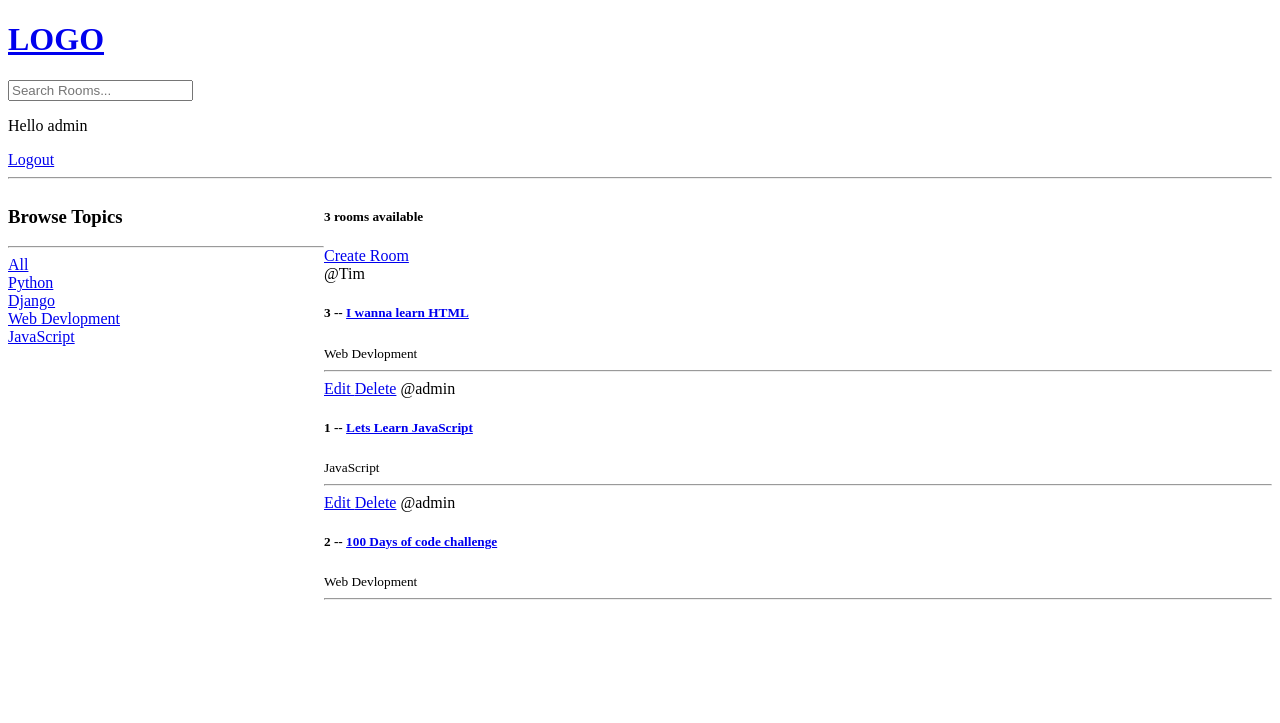
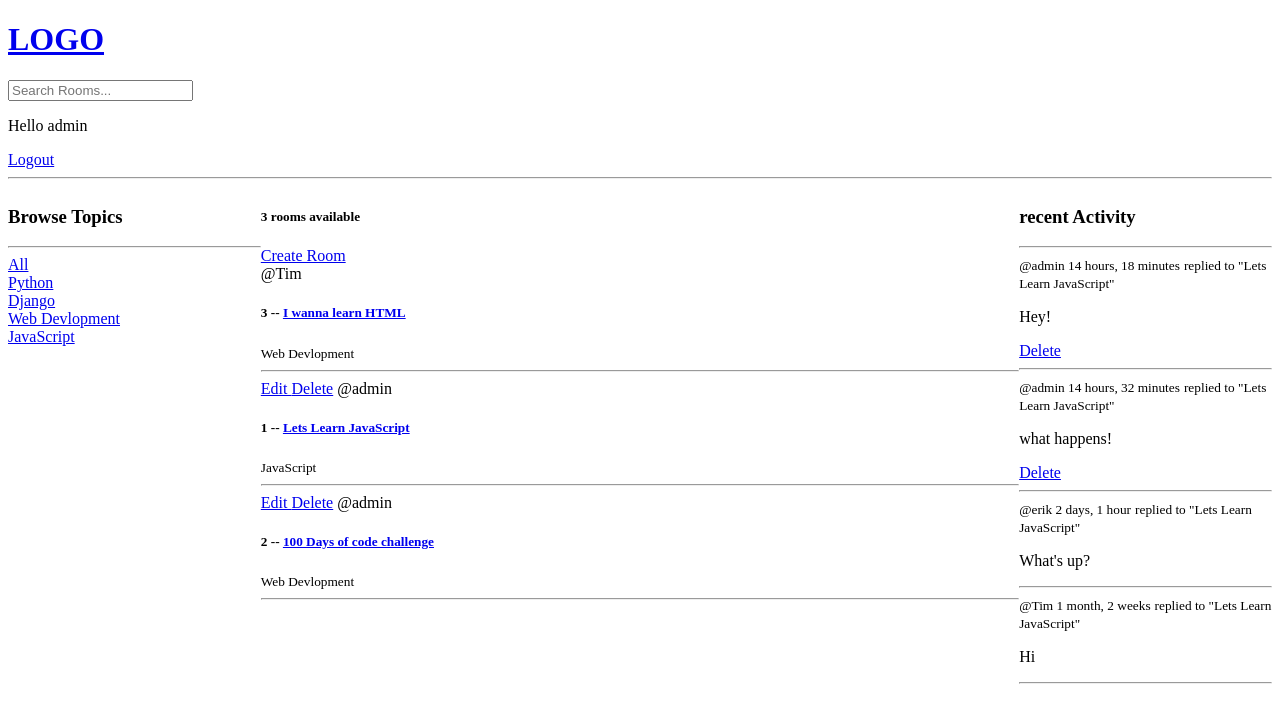
Before and after one commit to oyunmintrio95/Django_StudyBud, a Django app: page / in a window 1280 px wide. Shown: the top 723 px of the page. Run offline with Django 4.2, Linux system fonts and the light colour scheme; a user stored in the database is signed in; data comes from the database, SQL or seed files in the repository; both versions use the stored data as it was after the commit.

Commit message:
recent activities and filter

```diff
--- a/base/models.py
+++ b/base/models.py
@@ -36,6 +36,9 @@ class Message(models.Model):
     updated = models.DateTimeField(auto_now=True)
     created = models.DateTimeField(auto_now_add=True)
 
+    class Meta:
+        ordering = ['-updated', '-created']
+
     def __str__(self):
         # we want only first 50 characters for preview
         return self.body[0:50]
--- /dev/null
+++ b/base/templates/base/activity_component.html
@@ -0,0 +1,14 @@
+<h3>recent Activity</h3>
+<hr>
+{% for message in room_messages %}
+<div>
+    <small>@{{message.user}} {{message.created|timesince}}</small>
+    <small>replied to "{{message.room}}"</small>
+
+    <p>{{message.body}}</p>
+    {% if request.user == message.user %}
+    <a href="{% url 'delete-message' message.id %}">Delete</a>
+    {% endif %}
+    <hr>
+</div>
+{% endfor %}
--- /dev/null
+++ b/base/templates/base/feed_component.html
@@ -0,0 +1,14 @@
+<div>
+    {% for room in rooms %}
+    <div>
+        {% if request.user == room.host %}
+        <a href="{% url 'update-room' room.id %}"> Edit </a>
+        <a href="{% url 'delete-room' room.id %}" >Delete</a>
+        {% endif %}
+        <span>@{{room.host.username}}</span>
+        <h5>{{room.id}} -- <a href="{% url 'room' room.id %}">{{room.name}}</a></h5>
+        <small>{{room.topic.name}}</small>
+        <hr>
+    </div>
+  {% endfor %}
+</div>
--- a/base/templates/base/home.html
+++ b/base/templates/base/home.html
@@ -5,43 +5,25 @@
 <style>
     .home-container {
         display: grid;
-        grid-template-columns: 1fr 3fr;
+        grid-template-columns: 1fr 3fr 1fr;
     }
 </style>
 
 <div class="home-container">
     <div>
-        <h3>Browse Topics</h3>
-        <hr>
-
-        <div>
-            <a href="{% url 'home' %}">All</a>
-        </div>
-        {% for topic in topics %}
-            <div>
-                <a href="{% url 'home' %}?q={{topic.name}}">{{topic.name}}</a>
-            </div>
-        {% endfor %}
+        {% include 'base/topics_component.html' %}
     </div>
 
     <div>
         <h5>{{room_count}} rooms available</h5>
         <a href="{%url 'create-room' %}">Create Room</a>
-        <div>
-            {% for room in rooms %}
-            <div>
-                {% if request.user == room.host %}
-                <a href="{% url 'update-room' room.id %}"> Edit </a>
-                <a href="{% url 'delete-room' room.id %}" >Delete</a>
-                {% endif %}
-                <span>@{{room.host.username}}</span>
-                <h5>{{room.id}} -- <a href="{% url 'room' room.id %}">{{room.name}}</a></h5>
-                <small>{{room.topic.name}}</small>
-                <hr>
-            </div>
+        {% include 'base/feed_component.html'%}
 
-        {% endfor %}
-        </div>
     </div>
+
+    <div>
+        {% include 'base/activity_component.html' %}
+    </div>
+
 </div>
 {% endblock content %}
--- a/base/templates/base/room.html
+++ b/base/templates/base/room.html
@@ -19,6 +19,9 @@
 
             {% for message in room_messages %}
             <div>
+                {% if request.user == message.user %}
+                <a href="{% url 'delete-message' message.id %}">Delete</a>
+                {% endif %}
                 <small>@{{message.user}} {{message.created|timesince}} ago</small>
                 <p>{{message.body}}</p>
                 <hr>
--- /dev/null
+++ b/base/templates/base/topics_component.html
@@ -0,0 +1,11 @@
+<h3>Browse Topics</h3>
+<hr>
+
+<div>
+    <a href="{% url 'home' %}">All</a>
+</div>
+{% for topic in topics %}
+    <div>
+        <a href="{% url 'home' %}?q={{topic.name}}">{{topic.name}}</a>
+    </div>
+{% endfor %}
--- a/base/urls.py
+++ b/base/urls.py
@@ -19,4 +19,5 @@ urlpatterns = [
     path('create-room/', views.createRoom, name="create-room"),
     path('update-room/<str:pk>/', views.updateRoom, name="update-room"),
     path('delete-room/<str:pk>/', views.deleteRoom, name="delete-room"),
+    path('delete-message/<str:pk>/', views.deleteMessage, name="delete-message"),
 ]
--- a/base/views.py
+++ b/base/views.py
@@ -79,14 +79,15 @@ def home(request):
 
     topics = Topic.objects.all()
     room_count = rooms.count()
+    room_messages = Message.objects.filter(Q(room__topic__name__icontains=q))
 
-    context = {'rooms': rooms, 'topics': topics, 'room_count': room_count}
-
+    context = {'rooms': rooms, 'topics': topics,
+               'room_count': room_count, 'room_messages': room_messages}
     return render(request, 'base/home.html', context)
 
 def room(request,pk):
     room = Room.objects.get(id=pk)
-    room_messages = room.message_set.all().order_by('-created')
+    room_messages = room.message_set.all()
     participants = room.participants.all()
 
     if request.method == 'POST':
@@ -95,6 +96,7 @@ def room(request,pk):
             room = room,
             body = request.POST.get('body')
         )
+        room.participants.add(request.user)
         return redirect('room', pk=room.id)
 
     context = {'room' : room, 'room_messages': room_messages,
@@ -138,3 +140,14 @@ def deleteRoom(request, pk):
         room.delete()
         return redirect('home')
     return render(request, 'base/delete.html', {'obj': room})
+
+@login_required(login_url='login')
+def deleteMessage(request, pk):
+    message = Message.objects.get(id=pk)
+    if request.user != message.user:
+        return HttpResponse('You are not allowed here!!')
+
+    if request.method == 'POST':
+        message.delete()
+        return redirect('home')
+    return render(request, 'base/delete.html', {'obj': message})
```
Also changed, not shown: db.sqlite3.
